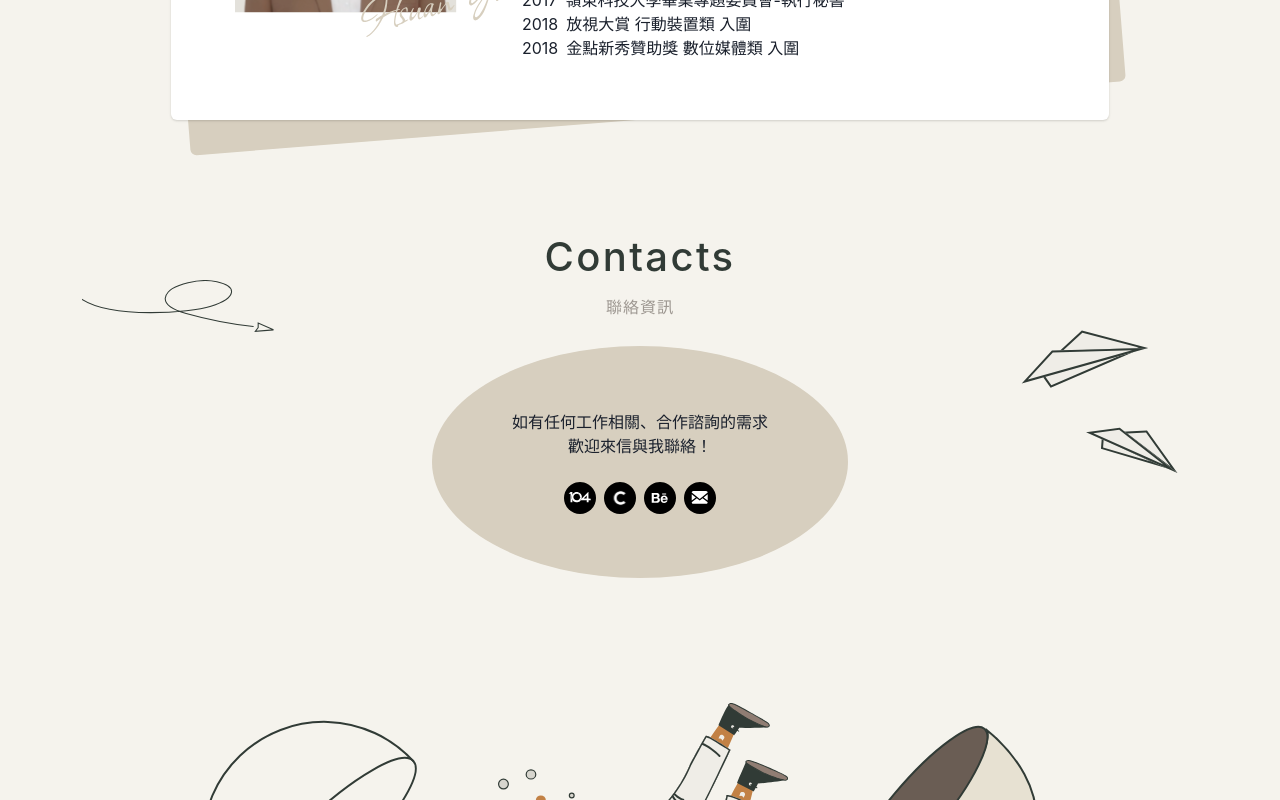
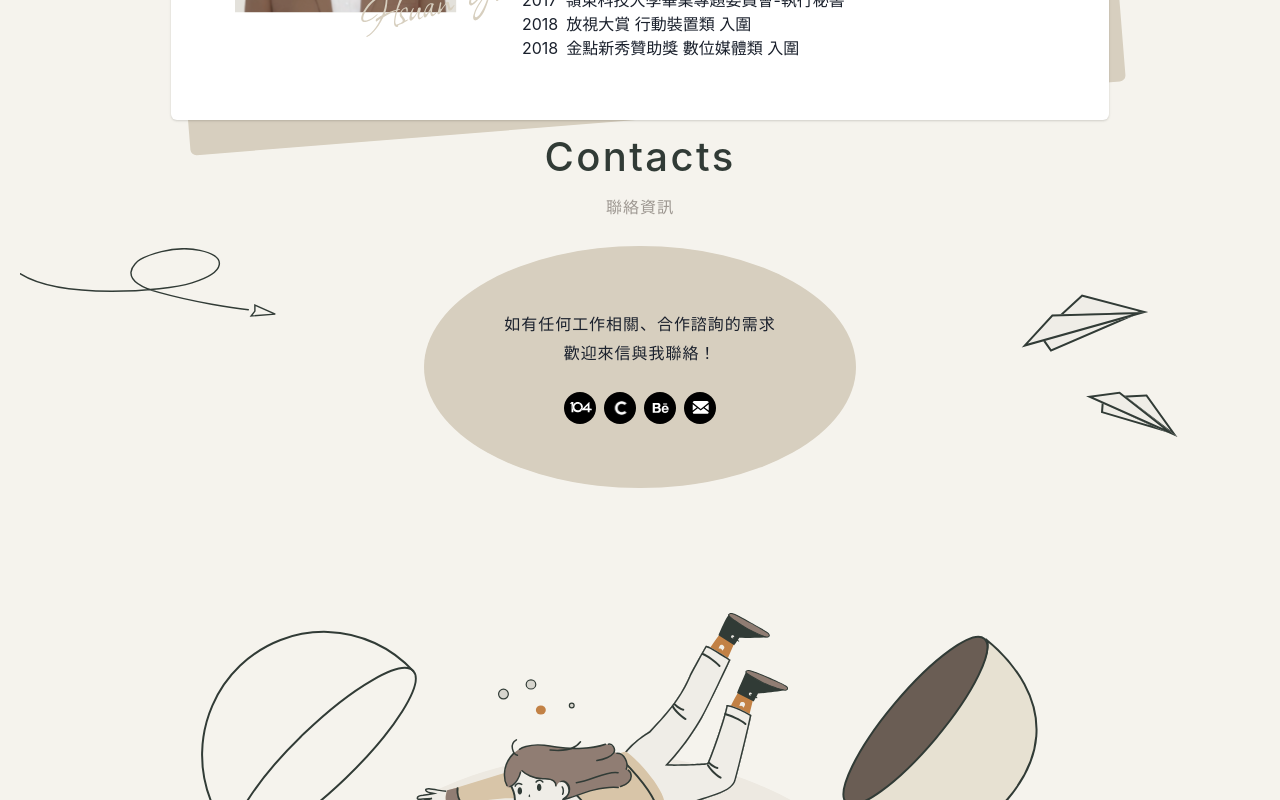
Before and after one commit to Hsuan6786/hsuan_yi_profile, a React app: page /resume in a window 1280 px wide. Shown: the part 2820-3620 px from the top of the page. Built offline with nearby package versions, Linux system fonts and the light colour scheme.

Commit message:
[fix] contact section styles

```diff
--- a/package.json
+++ b/package.json
@@ -1,6 +1,6 @@
 {
   "name": "hsuan_yi_profile",
-  "version": "0.1.2",
+  "version": "0.1.4",
   "private": true,
   "homepage": "process.env.PUBLIC_URL",
   "dependencies": {
--- a/src/components/ContactsSection.jsx
+++ b/src/components/ContactsSection.jsx
@@ -6,13 +6,13 @@ export default function Contacts() {
   return (
     <VStack
       pos="relative"
-      pt="5xl"
+      pt="auto"
     >
       <Image
         pos="absolute"
         display={{ base: 'none', sm: 'block' } }
-        w="min(358px, 15vw)"
-        left="5%"
+        w="min(358px, 20vw)"
+        left="0"
         top="35%"
         src="assets/illustration_random-arrow.svg"
       />
@@ -28,7 +28,6 @@ export default function Contacts() {
       <TitleSection
         heading={'Contacts'}
         title={'聯絡資訊'}
-
         viewBtn={false}
       >
         <Box
@@ -40,7 +39,7 @@ export default function Contacts() {
           px="4xl"
           textAlign={'center'}
         >
-          <Text>
+          <Text textStyle={'content'}>
             如有任何工作相關、合作諮詢的需求
             <br />
             歡迎來信與我聯絡！
```
